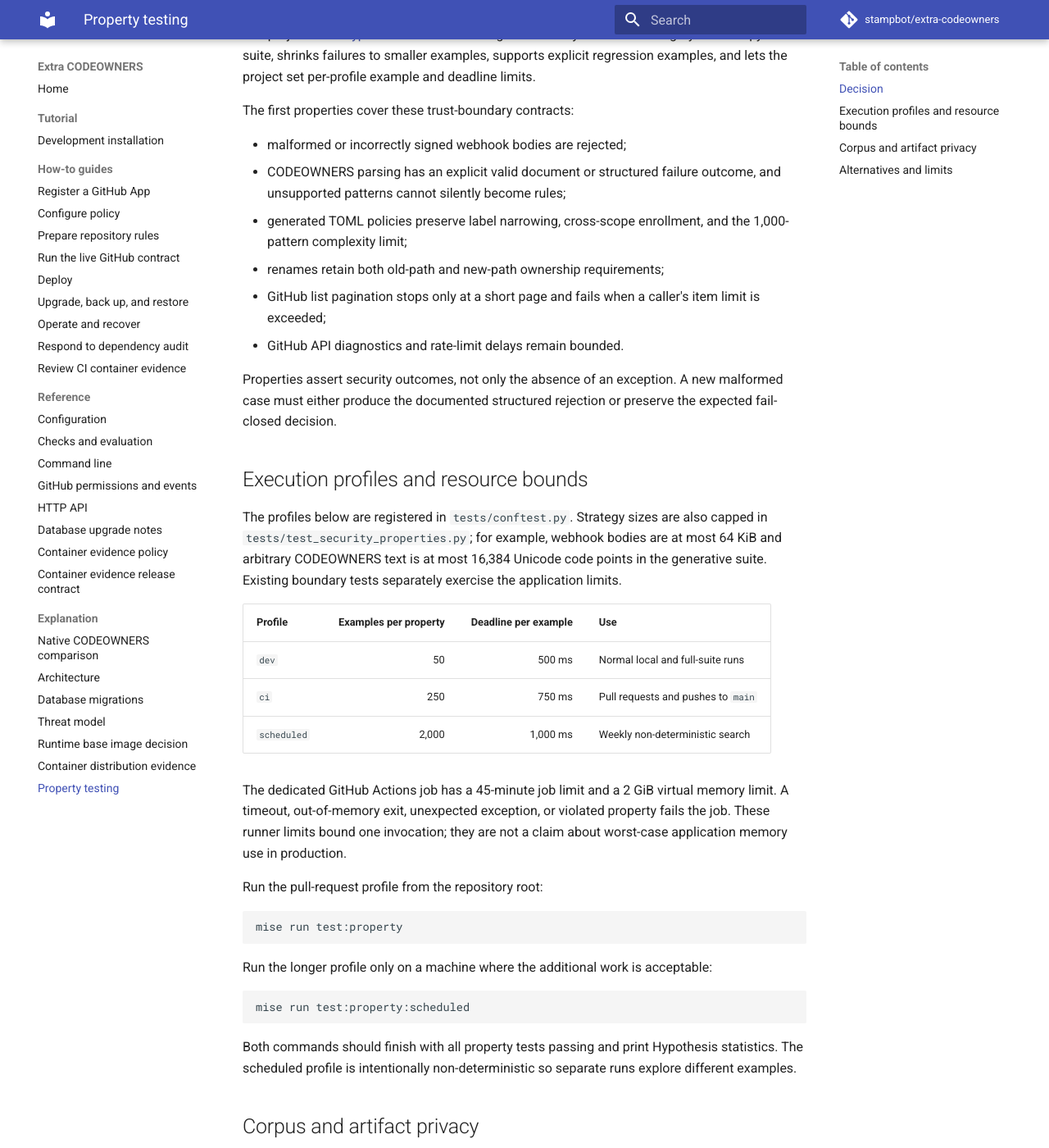
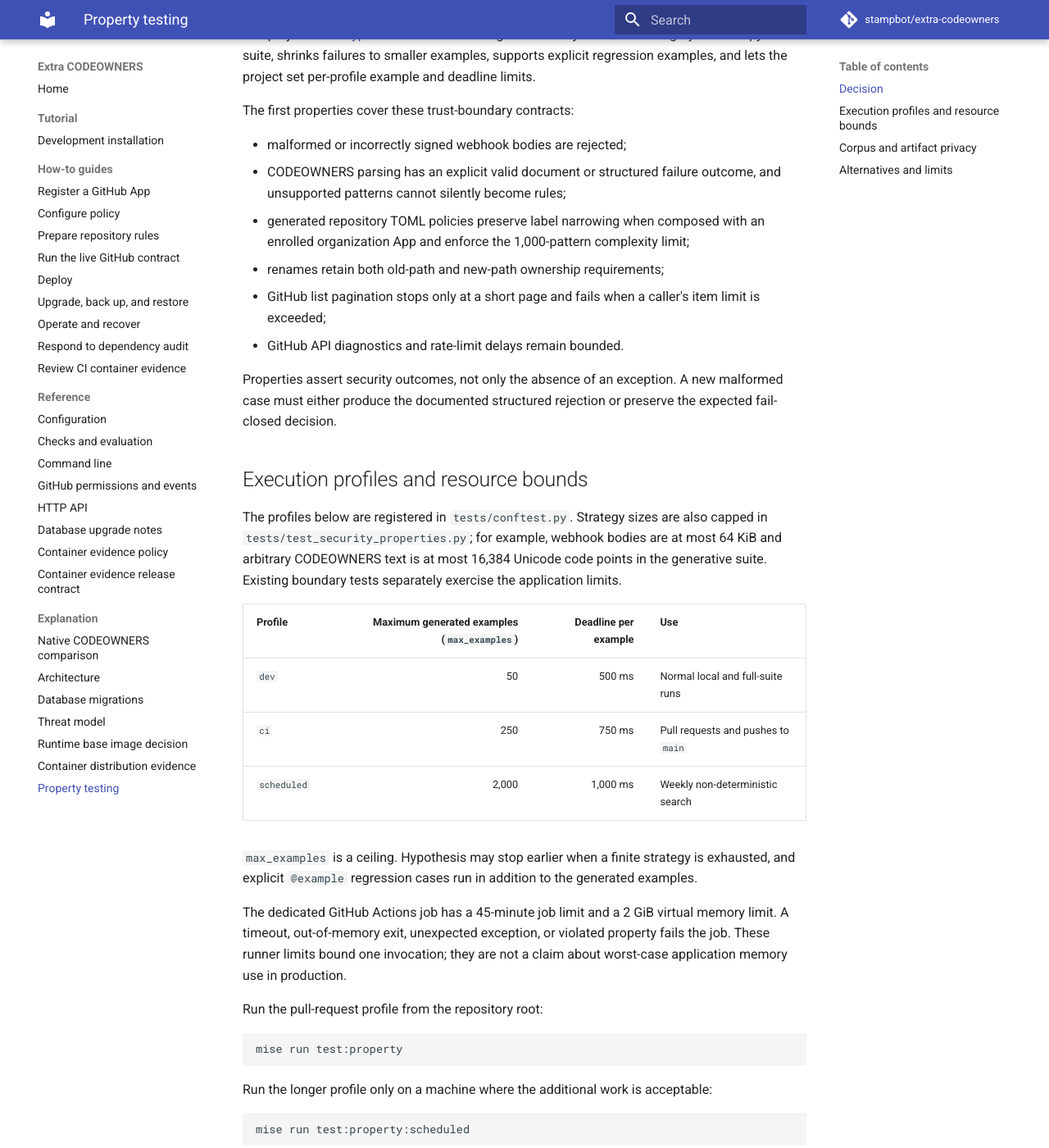
Before and after one commit to stampbot/extra-codeowners, an MkDocs documentation site: the page built from docs/explanation/property-testing.md, in a window 1280 px wide and 1400 px high, scrolled down 318 px. Shown: the whole window at 82% size. Built offline with MkDocs 1.6.1 and Material for MkDocs 9.7.7, drawn with Linux system fonts in a browser that asks for light colours; comment, search, counter and statistics services are not loaded.

Commit message:
docs: state property-test bounds precisely
Signed-off-by: Danny Sauer <danny.sauer@herodevs.com>

```diff
--- a/docs/explanation/property-testing.md
+++ b/docs/explanation/property-testing.md
@@ -18,8 +18,9 @@ The first properties cover these trust-boundary contracts:
 - malformed or incorrectly signed webhook bodies are rejected;
 - CODEOWNERS parsing has an explicit valid document or structured failure
   outcome, and unsupported patterns cannot silently become rules;
-- generated TOML policies preserve label narrowing, cross-scope enrollment,
-  and the 1,000-pattern complexity limit;
+- generated repository TOML policies preserve label narrowing when composed
+  with an enrolled organization App and enforce the 1,000-pattern complexity
+  limit;
 - renames retain both old-path and new-path ownership requirements;
 - GitHub list pagination stops only at a short page and fails when a caller's
   item limit is exceeded;
@@ -37,11 +38,15 @@ are at most 64 KiB and arbitrary CODEOWNERS text is at most 16,384 Unicode code
 points in the generative suite. Existing boundary tests separately exercise the
 application limits.
 
-| Profile | Examples per property | Deadline per example | Use |
+| Profile | Maximum generated examples (`max_examples`) | Deadline per example | Use |
 | --- | ---: | ---: | --- |
 | `dev` | 50 | 500 ms | Normal local and full-suite runs |
 | `ci` | 250 | 750 ms | Pull requests and pushes to `main` |
 | `scheduled` | 2,000 | 1,000 ms | Weekly non-deterministic search |
+
+`max_examples` is a ceiling. Hypothesis may stop earlier when a finite strategy
+is exhausted, and explicit `@example` regression cases run in addition to the
+generated examples.
 
 The dedicated GitHub Actions job has a 45-minute job limit and a 2 GiB virtual
 memory limit. A timeout, out-of-memory exit, unexpected exception, or violated
```
